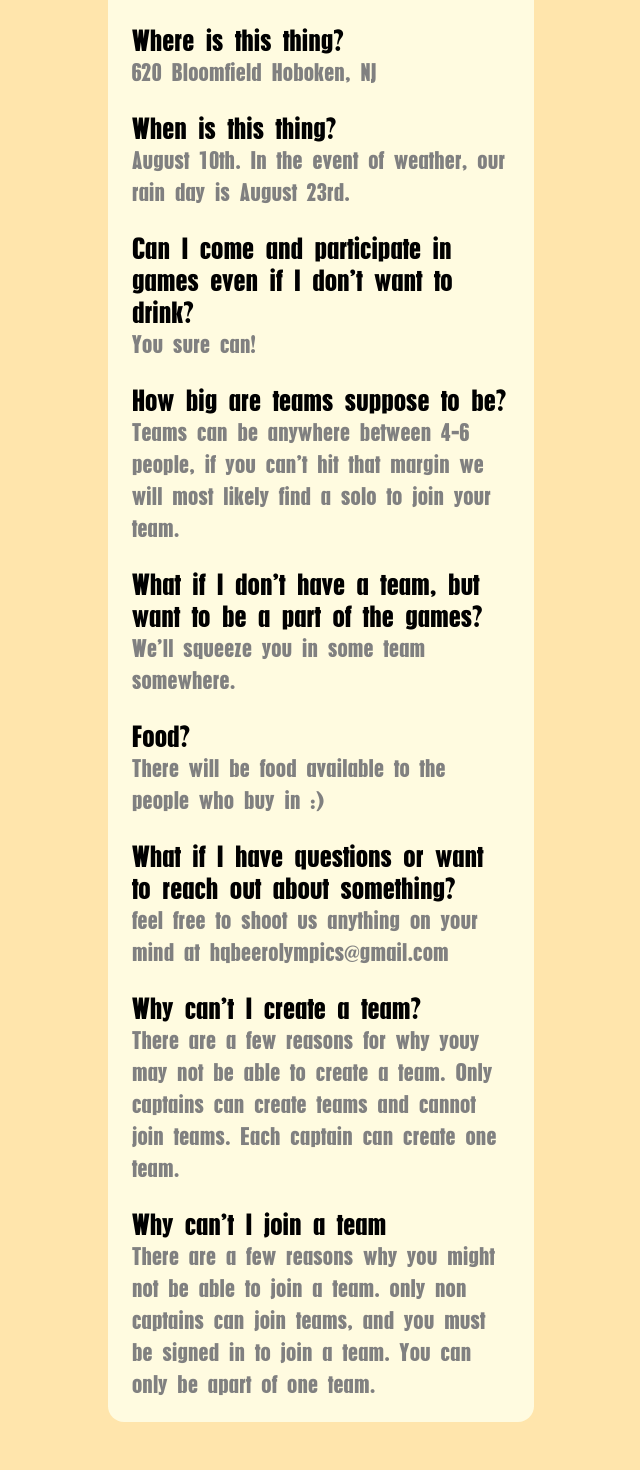
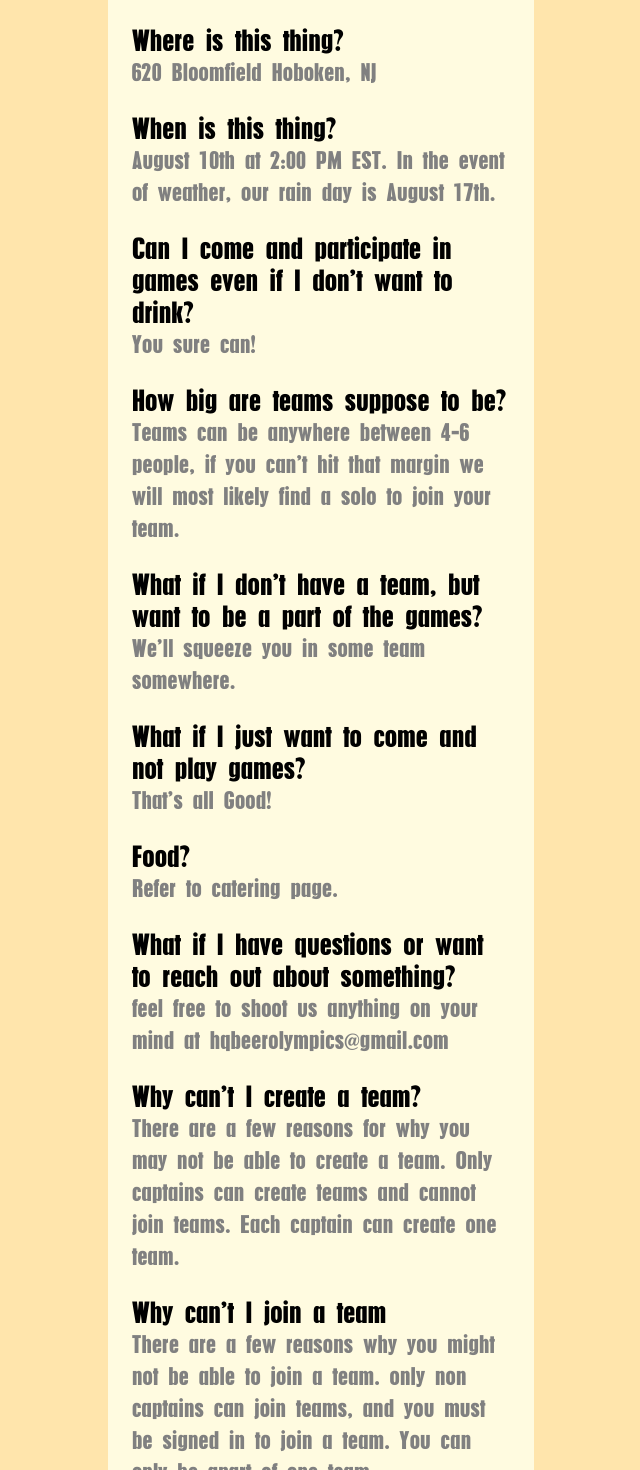
Before and after one commit to Zane-ThummBorst/HqOlympics, a React (Create React App) app in the folder client/: page /FAQ in a window 1280 px wide. Shown: the part 372-1842 px from the top of the page, without its empty margins (319-959 px from the left). Built offline with nearby package versions, Linux system fonts and the light colour scheme.

Commit message:
FAQ tweaks + venmo tweaks

```diff
--- a/client/src/Components/Catering.js
+++ b/client/src/Components/Catering.js
@@ -1,6 +1,6 @@
 import axios from 'axios';
 import{useEffect, useState, useContext} from 'react';
-import {Box, TextField, Select, Autocomplete, Button} from '@mui/material'
+import {Box, TextField, Select, Autocomplete, Button, Typography} from '@mui/material'
 import {MyContext} from '../MyContext';
 import countries from './CountryData';
 import { useNavigate } from "react-router-dom";
@@ -27,9 +27,23 @@ const Catering = () =>{
                     borderColor: 'grey'
                 }}
                 >
+                <Typography fontFamily={'PilsenPlakat'} variant='h5' component='h6'>
+                        Want Grub?
+                </Typography>
                   <Box sx={{ display: 'flex', justifyContent: 'center'}}>
-                  <img src={branVenmo} style={{width: '300px', height: '300px'}}/>
+                    <img src={branVenmo} style={{width: '300px', height: '300px', borderRadius: '1em'}}/>
                   </Box>
+                  <Box sx={{mt:3}}>
+                    <Typography color={'grey'} fontFamily={'PilsenPlakat'} variant='h6' component='p'>
+                       *$5.00 for Beer
+                    </Typography>
+                    <Typography color={'grey'} fontFamily={'PilsenPlakat'} variant='h6' component='p'>
+                       *$5.00 for Pizza
+                    </Typography>
+                    <Typography color={'grey'} fontFamily={'PilsenPlakat'} variant='h6' component='p'>
+                       *$Feel free for BYO!
+                    </Typography>
+                </Box>
                   </Grid>
                   <Grid xs/>
             </Grid>
--- a/client/src/Components/FAQ.js
+++ b/client/src/Components/FAQ.js
@@ -48,7 +48,7 @@ const FAQ = () =>{
                         When is this thing?
                     </Typography>
                     <Typography color={'grey'} fontFamily={'PilsenPlakat'} variant='h6' component='p'>
-                        August 10th. In the event of weather, our rain day is August 23rd.
+                        August 10th at 2:00 PM EST. In the event of weather, our rain day is August 17th.
                     </Typography>
                 </Box>
 
@@ -82,10 +82,20 @@ const FAQ = () =>{
 
                 <Box sx={{mt:3}}>
                     <Typography fontFamily={'PilsenPlakat'} variant='h5' component='h6'>
+                        What if I just want to come and not play games?
+                    </Typography>
+                    <Typography color={'grey'} fontFamily={'PilsenPlakat'}  variant='h6' component='p'>
+                        That's all Good!
+                    </Typography>
+                </Box>
+
+
+                <Box sx={{mt:3}}>
+                    <Typography fontFamily={'PilsenPlakat'} variant='h5' component='h6'>
                         Food?
                     </Typography>
                     <Typography color={'grey'} fontFamily={'PilsenPlakat'} variant='h6' component='p'>
-                        There will be food available to the people who buy in :)
+                        Refer to catering page.
                     </Typography>
                 </Box>
 
@@ -103,7 +113,7 @@ const FAQ = () =>{
                         Why can't I create a team?
                     </Typography>
                     <Typography color={'grey'} fontFamily={'PilsenPlakat'} variant='h6' component='p'>
-                        There are a few reasons for why youy may not be able to create a team. Only captains can create teams and cannot join teams. Each captain can create one team.
+                        There are a few reasons for why you may not be able to create a team. Only captains can create teams and cannot join teams. Each captain can create one team.
                     </Typography>
                 </Box>
 
```
